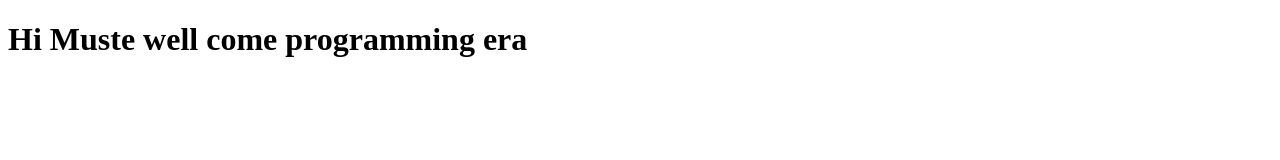
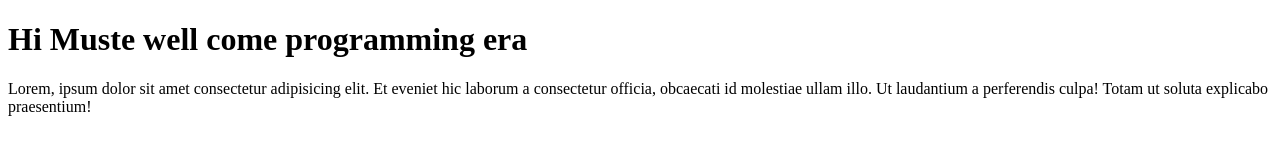
Before and after one commit to mustefamohammedmustefa09-hub/project1, a plain HTML site: page index.html in a window 1280 px wide. Drawn offline with Linux system fonts and the light colour scheme.

Commit message:
added paragraph

```diff
--- a/index.html
+++ b/index.html
@@ -8,5 +8,6 @@
   </head>
   <body>
     <h1>Hi Muste well come programming era</h1>
+    <p>Lorem, ipsum dolor sit amet consectetur adipisicing elit. Et eveniet hic laborum a consectetur officia, obcaecati id molestiae ullam illo. Ut laudantium a perferendis culpa! Totam ut soluta explicabo praesentium!</p>
   </body>
 </html>
```
